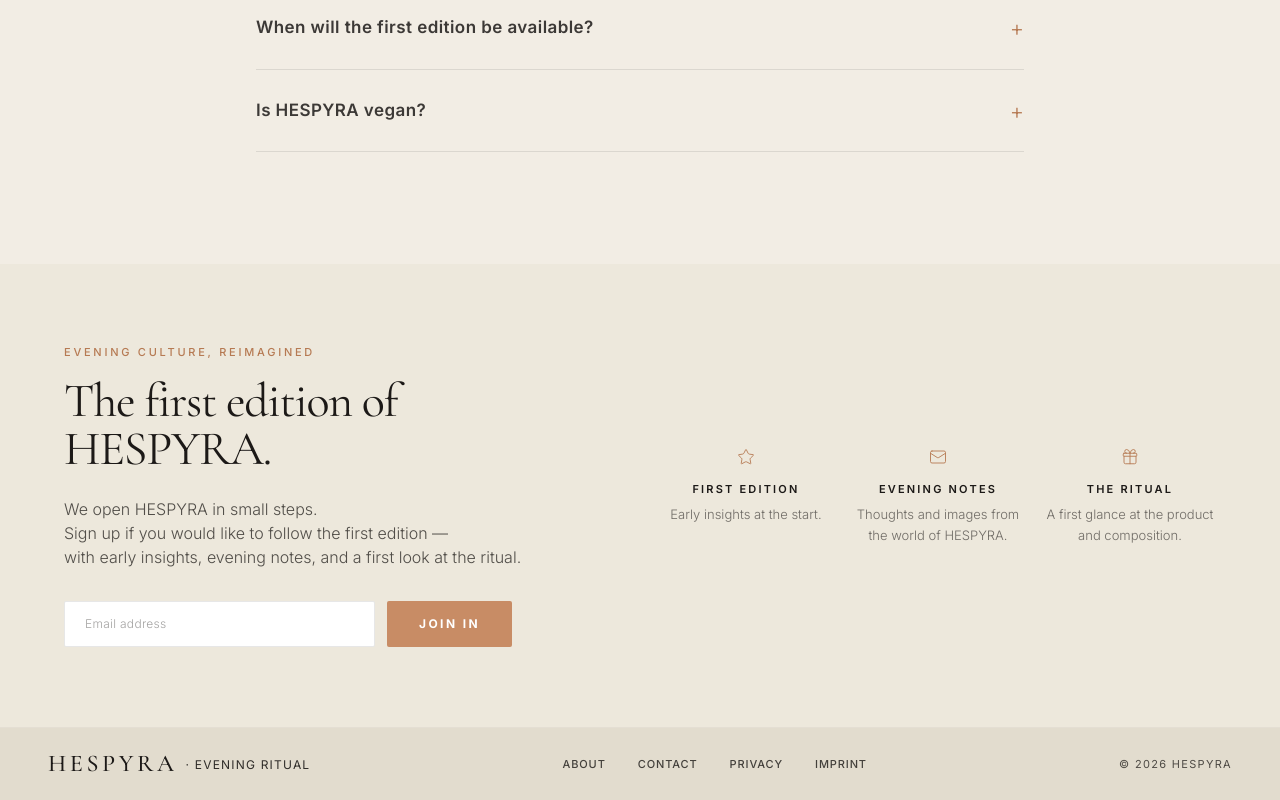
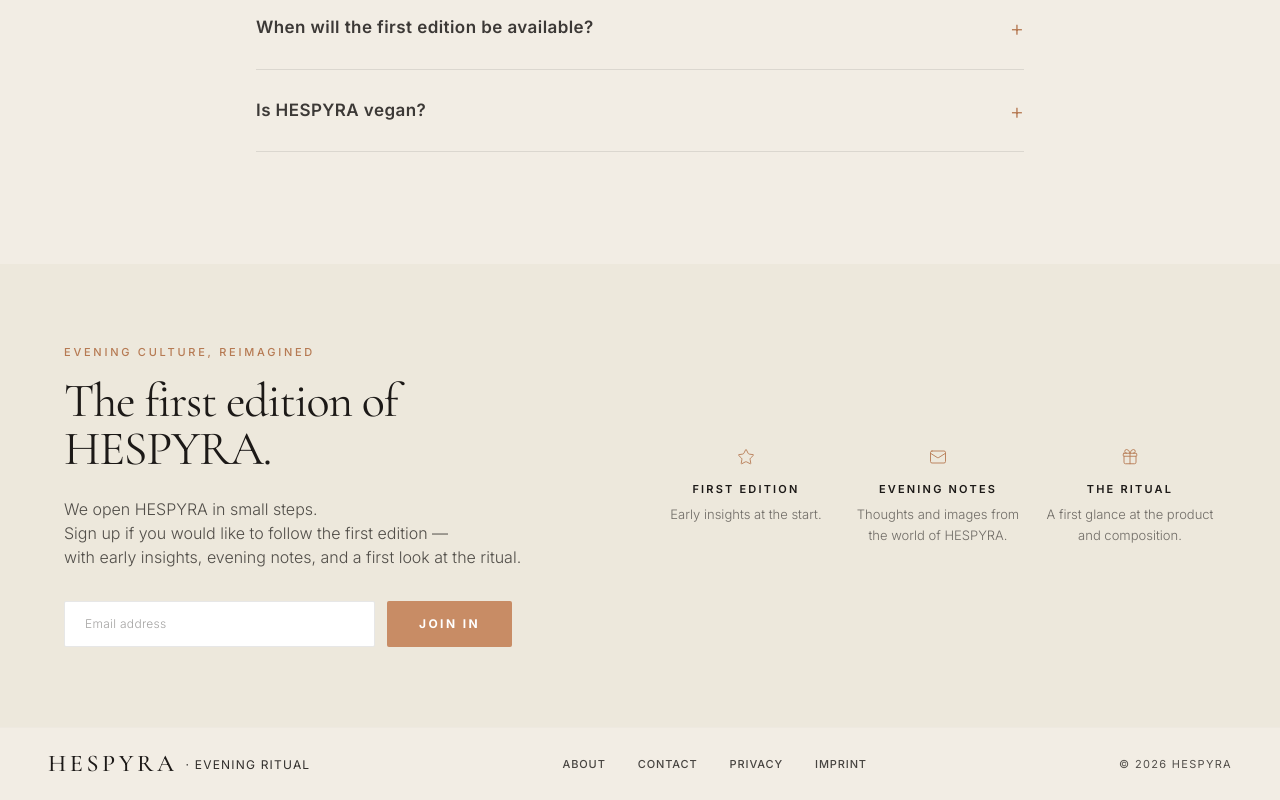
Before and after one commit to dudi991/hespyra-website, a React (Vite) app: page / in a window 1280 px wide. Shown: the part 7113-7913 px from the top of the page. Built offline with nearby package versions, Linux system fonts and the light colour scheme.

Commit message:
style: set footer background color to #F2EDE4 to match FAQ section

```diff
--- a/src/components/Footer.tsx
+++ b/src/components/Footer.tsx
@@ -11,7 +11,7 @@ const Footer = ({ onShowImprint, onShowContact, onShowAbout, onShowPrivacy }: Fo
   const { t } = useLanguage();
 
   return (
-    <footer className="w-full bg-[#E2DCCE] border-t border-border/40 py-6 lg:py-5 relative z-20">
+    <footer className="w-full bg-[#F2EDE4] border-t border-border/40 py-6 lg:py-5 relative z-20">
       <div className="max-w-[1600px] mx-auto px-6 sm:px-8 lg:px-12">
         <div className="flex flex-col lg:flex-row lg:justify-between lg:items-center gap-6 lg:gap-0">
 
```
